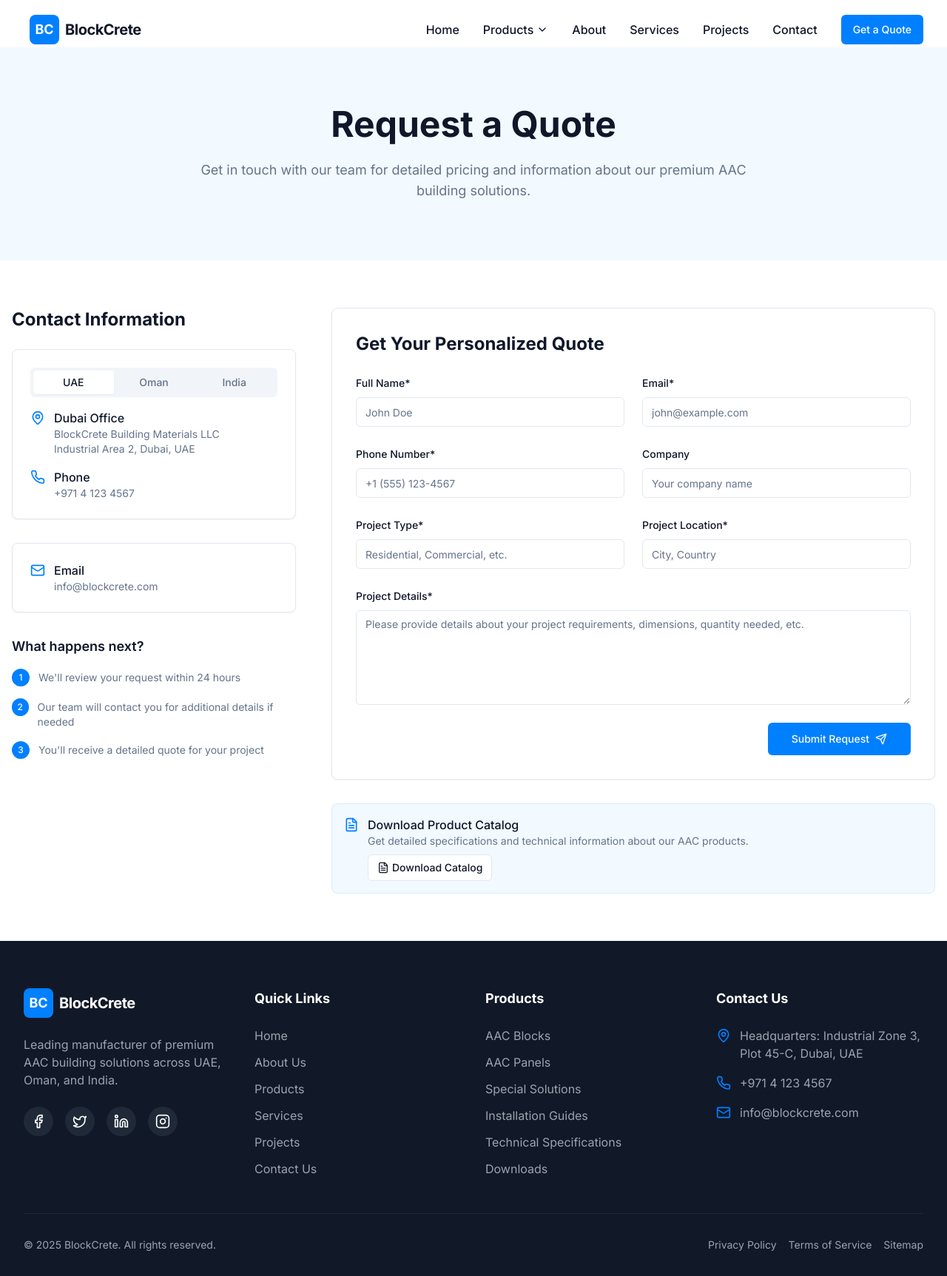
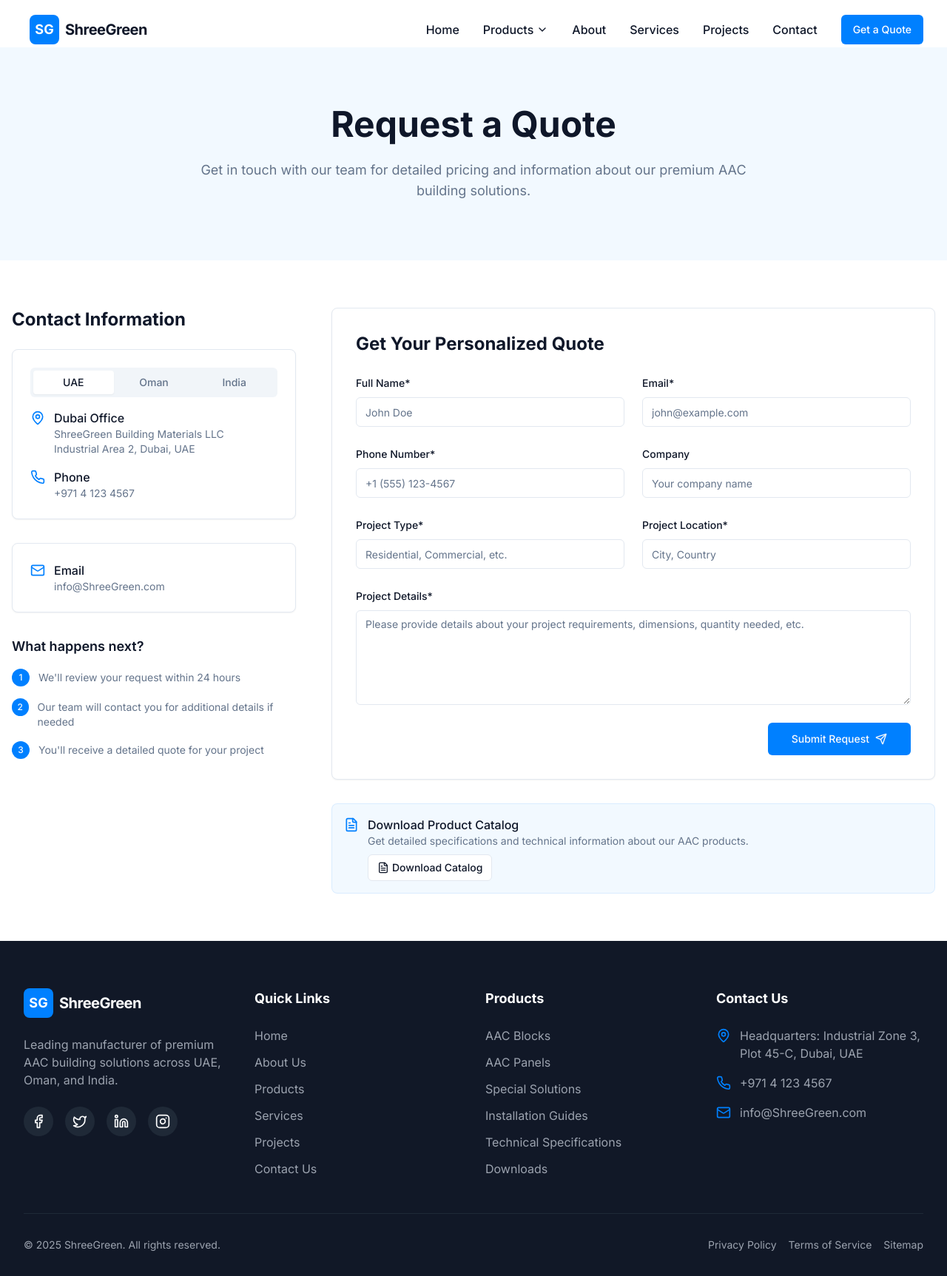
Before and after one commit to shreegreen/ShreeGreen-website, a React (Vite) app: page /request-quote in a window 1280 px wide. Shown: the whole page at 74% size. Built offline with nearby package versions, Linux system fonts and the light colour scheme.

Commit message:
basic changes

```diff
--- a/index.html
+++ b/index.html
@@ -4,9 +4,9 @@
   <head>
     <meta charset="UTF-8" />
     <meta name="viewport" content="width=device-width, initial-scale=1.0" />
-    <title>BlockCrete - Premium AAC Building Solutions</title>
+    <title>ShreeGreen - Premium AAC Building Solutions</title>
     <meta name="description" content="Premium AAC building block solutions with operations in UAE, Oman, and India." />
-    <meta name="author" content="BlockCrete" />
+    <meta name="author" content="ShreeGreen" />
     <meta property="og:image" content="/og-image.png" />
     <link rel="icon" type="image/svg+xml" href="/favicon.ico" />
     <link rel="preconnect" href="https://fonts.googleapis.com">
--- a/src/components/About.tsx
+++ b/src/components/About.tsx
@@ -51,7 +51,7 @@ const About = () => {
       <div className="section-container">
         <div className="text-center max-w-3xl mx-auto mb-16 animate-on-scroll">
           <span className="px-3 py-1 text-xs font-semibold bg-primary/10 text-primary rounded-full inline-block mb-4">
-            About BlockCrete
+            About ShreeGreen
           </span>
           <h2 className="section-title">
             Building Excellence Since 2007
@@ -71,7 +71,7 @@ const About = () => {
               <div className="relative overflow-hidden rounded-2xl shadow-xl animate-on-scroll" style={{ transitionDelay: '400ms' }}>
                 <img
                   src="https://images.unsplash.com/photo-1504307651254-35680f356dfd?q=80&w=2000&auto=format&fit=crop"
-                  alt="BlockCrete factory"
+                  alt="ShreeGreen factory"
                   className="w-full h-full object-cover transition-transform duration-700 hover:scale-105"
                 />
               </div>
@@ -93,7 +93,7 @@ const About = () => {
             <div className="animate-on-scroll" style={{ transitionDelay: '300ms' }}>
               <h3 className="text-2xl font-bold mb-4">Our Story</h3>
               <p className="text-muted-foreground mb-4">
-                Founded in 2007, BlockCrete has grown from a single manufacturing facility to become
+                Founded in 2007, ShreeGreen has grown from a single manufacturing facility to become
                 a leading provider of AAC building solutions across the Middle East and South Asia.
               </p>
               <p className="text-muted-foreground">
--- a/src/components/Footer.tsx
+++ b/src/components/Footer.tsx
@@ -12,9 +12,9 @@ const Footer = () => {
           <div>
             <div className="flex items-center space-x-2 mb-6">
               <div className="h-10 w-10 rounded-lg bg-primary flex items-center justify-center">
-                <span className="text-white font-bold text-lg">BC</span>
+                <span className="text-white font-bold text-lg">SG</span>
               </div>
-              <span className="font-display font-bold text-xl tracking-tight">BlockCrete</span>
+              <span className="font-display font-bold text-xl tracking-tight">ShreeGreen</span>
             </div>
 
             <p className="text-gray-400 mb-6">
@@ -76,7 +76,7 @@ const Footer = () => {
               </li>
               <li className="flex items-center space-x-3">
                 <Mail className="h-5 w-5 text-primary flex-shrink-0" />
-                <span className="text-gray-400">info@blockcrete.com</span>
+                <span className="text-gray-400">info@ShreeGreen.com</span>
               </li>
             </ul>
           </div>
@@ -85,7 +85,7 @@ const Footer = () => {
         <div className="pt-8 mt-8 border-t border-gray-800">
           <div className="flex flex-col sm:flex-row justify-between items-center">
             <p className="text-gray-400 text-sm">
-              &copy; {currentYear} BlockCrete. All rights reserved.
+              &copy; {currentYear} ShreeGreen. All rights reserved.
             </p>
 
             <div className="flex space-x-4 mt-4 sm:mt-0">
--- a/src/components/Hero.tsx
+++ b/src/components/Hero.tsx
@@ -36,7 +36,7 @@ const Hero = () => {
             </h1>
           </div>
           <p className="text-muted-foreground text-lg max-w-lg">
-            BlockCrete delivers premium Autoclaved Aerated Concrete solutions across UAE, Oman, and India, combining innovation, sustainability, and exceptional quality.
+            ShreeGreen delivers premium Autoclaved Aerated Concrete solutions across UAE, Oman, and India, combining innovation, sustainability, and exceptional quality.
           </p>
           <div className="flex flex-wrap gap-4">
             <Button className="rounded-md h-12 px-6 text-white bg-primary hover:bg-primary/90">
--- a/src/components/Locations.tsx
+++ b/src/components/Locations.tsx
@@ -8,7 +8,7 @@ const Locations = () => {
       city: "Dubai",
       address: "Industrial Zone 3, Plot 45-C, Dubai",
       phone: "+971 4 123 4567",
-      email: "dubai@blockcrete.com",
+      email: "dubai@ShreeGreen.com",
       image: "https://images.unsplash.com/photo-1512453979798-5ea266f8880c?q=80&w=2000&auto=format&fit=crop",
     },
     {
@@ -16,7 +16,7 @@ const Locations = () => {
       city: "Muscat",
       address: "Rusayl Industrial Estate, Block B, Muscat",
       phone: "+968 2412 3456",
-      email: "oman@blockcrete.com",
+      email: "oman@ShreeGreen.com",
       image: "https://images.unsplash.com/photo-1621456707691-3cc4aca2c84f?q=80&w=2000&auto=format&fit=crop",
     },
     {
@@ -24,7 +24,7 @@ const Locations = () => {
       city: "Mumbai",
       address: "MIDC Industrial Area, Andheri East, Mumbai",
       phone: "+91 22 2345 6789",
-      email: "india@blockcrete.com",
+      email: "india@ShreeGreen.com",
       image: "https://images.unsplash.com/photo-1567157577867-05ccb1388e66?q=80&w=2000&auto=format&fit=crop",
     },
   ];
--- a/src/components/Navbar.tsx
+++ b/src/components/Navbar.tsx
@@ -60,11 +60,11 @@ const Navbar = () => {
           {/* Logo */}
           <div className="flex items-center">
             <Link to="/" className="flex items-center space-x-2">
-              <span className="sr-only">BlockCrete</span>
+              <span className="sr-only">ShreeGreen</span>
               <div className="h-10 w-10 rounded-lg bg-primary flex items-center justify-center">
-                <span className="text-white font-bold text-lg">BC</span>
+                <span className="text-white font-bold text-lg">SG</span>
               </div>
-              <span className="font-display font-bold text-xl tracking-tight">BlockCrete</span>
+              <span className="font-display font-bold text-xl tracking-tight">ShreeGreen</span>
             </Link>
           </div>
 
--- a/src/pages/Projects.tsx
+++ b/src/pages/Projects.tsx
@@ -91,7 +91,7 @@ const Projects = () => {
             <AnimateOnScroll>
               <h1 className="text-4xl md:text-5xl font-bold text-center mb-6">Our Projects</h1>
               <p className="text-lg text-muted-foreground text-center max-w-3xl mx-auto">
-                Explore our portfolio of successful projects across UAE, Oman, and India where BlockCrete's premium AAC solutions have made a significant impact.
+                Explore our portfolio of successful projects across UAE, Oman, and India where ShreeGreen's premium AAC solutions have made a significant impact.
               </p>
             </AnimateOnScroll>
           </div>
--- a/src/pages/RequestQuote.tsx
+++ b/src/pages/RequestQuote.tsx
@@ -104,7 +104,7 @@ const RequestQuote = () => {
                               <div>
                                 <p className="font-medium">Dubai Office</p>
                                 <p className="text-muted-foreground text-sm">
-                                  BlockCrete Building Materials LLC<br />
+                                  ShreeGreen Building Materials LLC<br />
                                   Industrial Area 2, Dubai, UAE
                                 </p>
                               </div>
@@ -124,7 +124,7 @@ const RequestQuote = () => {
                               <div>
                                 <p className="font-medium">Muscat Office</p>
                                 <p className="text-muted-foreground text-sm">
-                                  BlockCrete Oman LLC<br />
+                                  ShreeGreen Oman LLC<br />
                                   Industrial Estate, Muscat, Oman
                                 </p>
                               </div>
@@ -144,7 +144,7 @@ const RequestQuote = () => {
                               <div>
                                 <p className="font-medium">Mumbai Office</p>
                                 <p className="text-muted-foreground text-sm">
-                                  BlockCrete India Pvt Ltd<br />
+                                  ShreeGreen India Pvt Ltd<br />
                                   MIDC Industrial Area, Mumbai, India
                                 </p>
                               </div>
@@ -166,7 +166,7 @@ const RequestQuote = () => {
                         <Mail className="h-5 w-5 text-primary mt-0.5" />
                         <div>
                           <p className="font-medium">Email</p>
-                          <p className="text-muted-foreground text-sm">info@blockcrete.com</p>
+                          <p className="text-muted-foreground text-sm">info@ShreeGreen.com</p>
                         </div>
                       </CardContent>
                     </Card>
```
